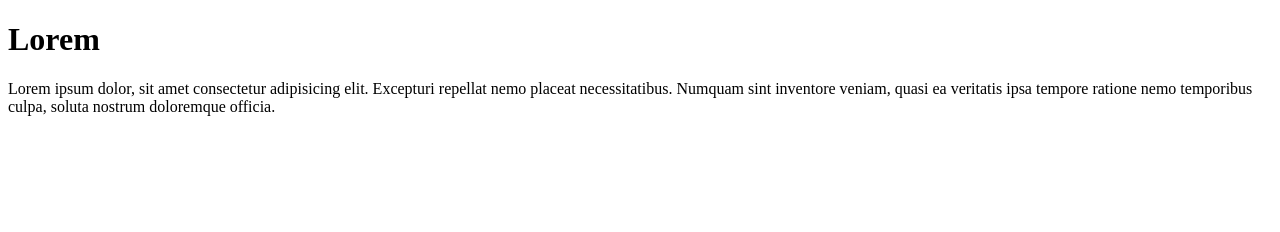
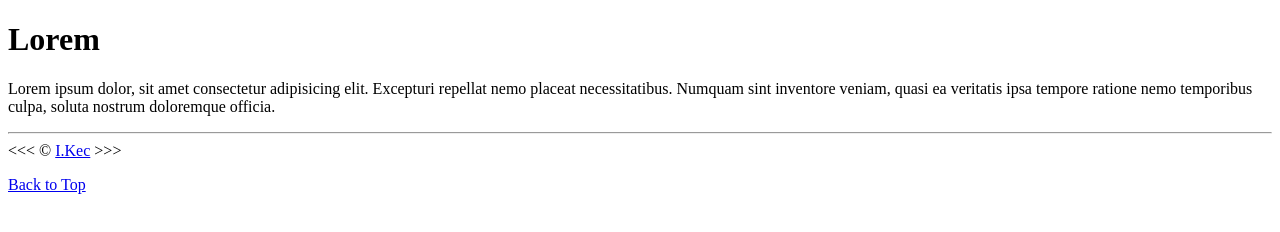
Before and after one commit to IKedmenec/algebra.vjezba.html.1, a plain HTML site: page index.html in a window 1280 px wide. Drawn offline with Linux system fonts and the light colour scheme.

Commit message:
promjene 1

```diff
--- a/index.html
+++ b/index.html
@@ -5,10 +5,21 @@
     <meta name="viewport" content="width=device-width, initial-scale=1.0">
     <title>Algebra vjezba 1</title>
 </head>
+
 <body>
-
+ <header>
     <h1>Lorem</h1>
     <p>Lorem ipsum dolor, sit amet consectetur adipisicing elit. Excepturi repellat nemo placeat necessitatibus. Numquam sint inventore veniam, quasi ea veritatis ipsa tempore ratione nemo temporibus culpa, soluta nostrum doloremque officia.</p>
+</header>
+
+<footer>
+    <hr>
+        &lt;&lt;&lt; &copy; <a href="about.html">I.Kec</a> &gt;&gt;&gt;
+        <p>
+            <a href="#">Back to Top</a>
+        </p>
+
+</footer>
 
 </body>
 </html>
```
